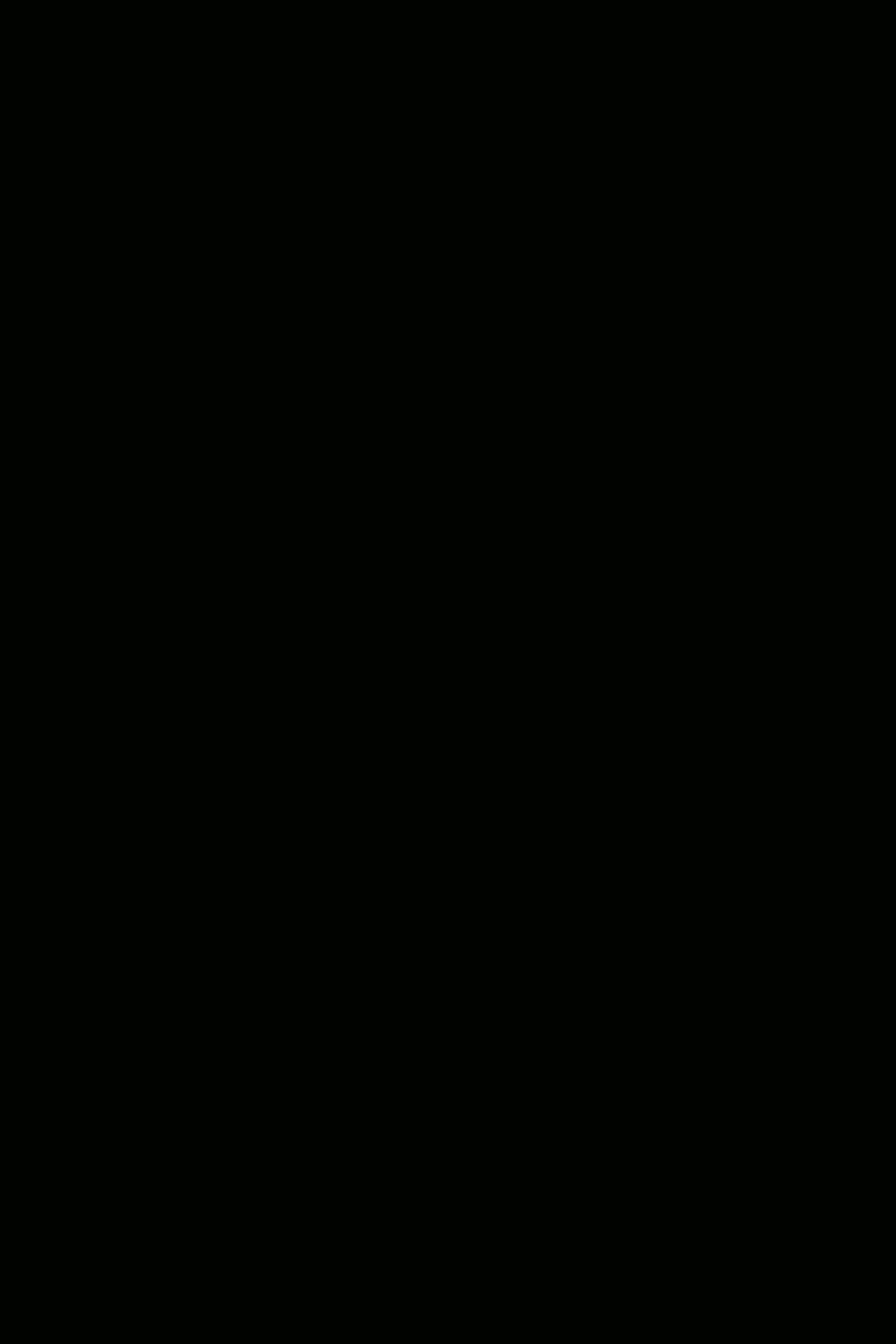
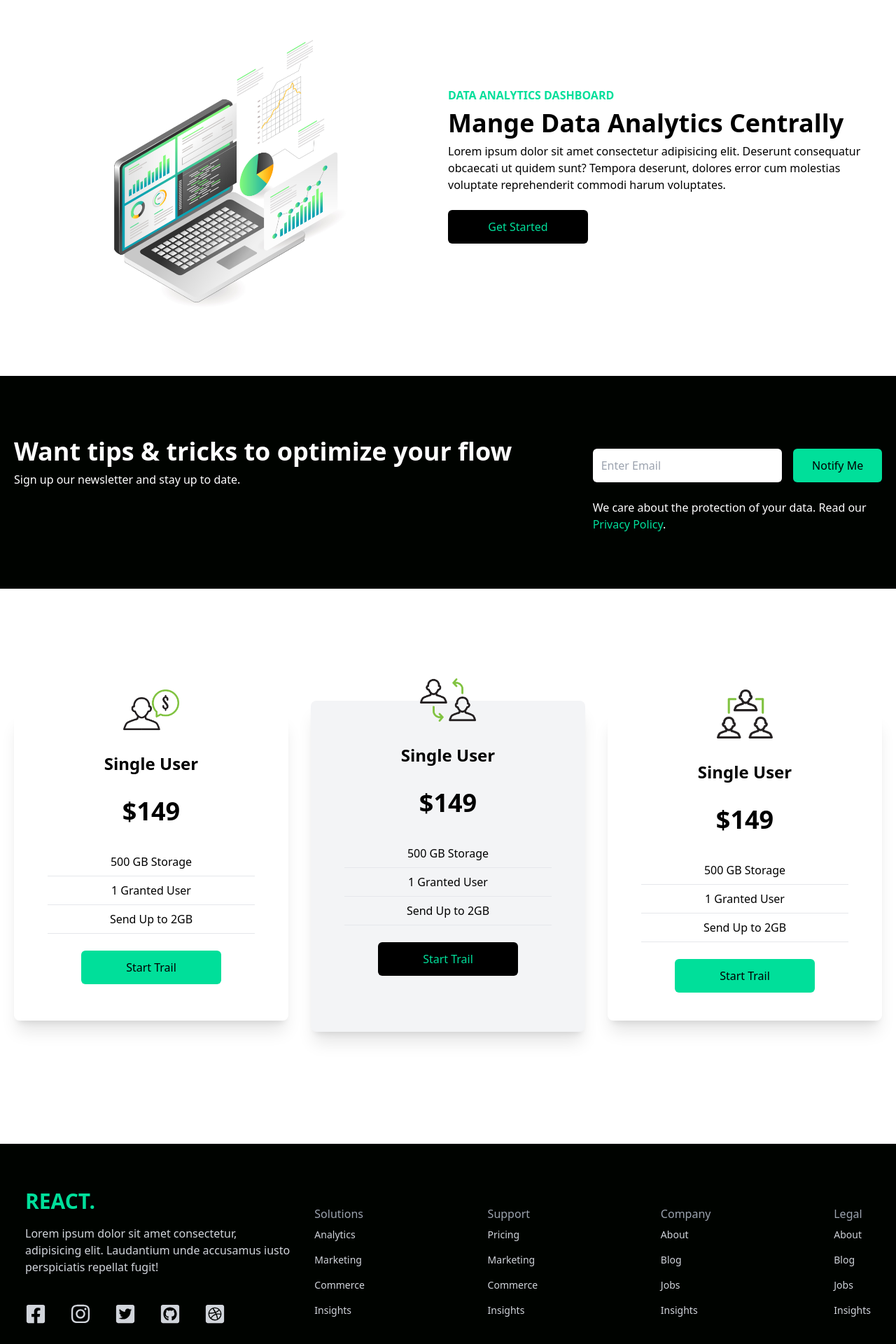
Before and after one commit to MOR3SREZ/training, a React (Create React App) app: page / in a window 1280 px wide. Shown: the part 840-2760 px from the top of the page at 70% size. Before the commit the page ends 800 px from the top, so only its background shows below. Built offline with nearby package versions, Linux system fonts and the light colour scheme; the HTML template or start-up script is replaced by a standard one.

Commit message:
Done Project

```diff
--- a/src/App.js
+++ b/src/App.js
@@ -1,9 +1,19 @@
+import Analytics from './components/Analytics';
+import Cards from './components/Cards';
+import Footer from './components/Footer';
+import Hero from './components/Hero';
 import Navbar from './components/Navbar';
+import NewsLetter from './components/NewsLetter';
 
 function App() {
   return (
     <div className='App'>
       <Navbar />
+      <Hero />
+      <Analytics />
+      <NewsLetter />
+      <Cards />
+      <Footer />
     </div>
   );
 }
--- /dev/null
+++ b/src/components/Analytics.jsx
@@ -0,0 +1,27 @@
+import Laptop from '../assets/laptop.jpg';
+
+const Analytics = () => {
+  return (
+    <div className='w-full bg-white py-16 px-4'>
+      <div className='max-w-[1240px] mx-auto grid md:grid-cols-2'>
+        <img className='w-[500px] mx-auto my-4' src={Laptop} alt='laptop' />
+        <div className='flex flex-col justify-center text-center md:text-left'>
+          <p className='text-[#00df9a] font-bold '>DATA ANALYTICS DASHBOARD</p>
+          <h1 className='md:text-4xl sm:text-3xl text-2xl font-bold py-2'>
+            Mange Data Analytics Centrally
+          </h1>
+          <p>
+            Lorem ipsum dolor sit amet consectetur adipisicing elit. Deserunt
+            consequatur obcaecati ut quidem sunt? Tempora deserunt, dolores
+            error cum molestias voluptate reprehenderit commodi harum
+            voluptates.
+          </p>
+          <button className='bg-black w-[200px] rounded-md font-medium my-6 mx-auto py-3 text-[#00df9a] md:ml-0'>
+            Get Started
+          </button>
+        </div>
+      </div>
+    </div>
+  );
+};
+export default Analytics;
--- /dev/null
+++ b/src/components/Cards.jsx
@@ -0,0 +1,69 @@
+import Single from '../assets/single.png';
+import Double from '../assets/double.png';
+import Triple from '../assets/triple.png';
+
+const Cards = () => {
+  return (
+    <div className='w-full py-[10rem] px-4 bg-white'>
+      <div className='max-w-[1240px] mx-auto grid md:grid-cols-3 gap-8'>
+        {/* First One */}
+        <div className='w-full shadow-xl flex flex-col p-4 my-4 rounded-lg hover:scale-105 duration-200'>
+          <img
+            className='w-20 mx-auto mt-[-3rem] bg-white'
+            src={Single}
+            alt=''
+          />
+          <h2 className='text-2xl font-bold text-center py-8'>Single User</h2>
+          <p className='text-center text-4xl font-bold'>$149</p>
+          <div className='text-center font-medium'>
+            <p className='py-2 border-b mx-8 mt-8'>500 GB Storage</p>
+            <p className='py-2 border-b mx-8 '>1 Granted User</p>
+            <p className='py-2 border-b mx-8 '>Send Up to 2GB</p>
+          </div>
+          <button className='bg-[#00df9a] w-[200px] rounded-md font-medium my-6 mx-auto py-3 text-black'>
+            Start Trail
+          </button>
+        </div>
+
+        {/* {Seconde one} */}
+        <div className='w-full shadow-xl flex flex-col p-4 md:my-0 my-8 bg-gray-100 rounded-lg hover:scale-105 duration-200'>
+          <img
+            className='w-20 mx-auto mt-[-3rem] bg-transparent'
+            src={Double}
+            alt=''
+          />
+          <h2 className='text-2xl font-bold text-center py-8'>Single User</h2>
+          <p className='text-center text-4xl font-bold'>$149</p>
+          <div className='text-center font-medium'>
+            <p className='py-2 border-b mx-8 mt-8'>500 GB Storage</p>
+            <p className='py-2 border-b mx-8 '>1 Granted User</p>
+            <p className='py-2 border-b mx-8 '>Send Up to 2GB</p>
+          </div>
+          <button className='bg-black w-[200px] rounded-md font-medium my-6 mx-auto py-3 text-[#00df9a]'>
+            Start Trail
+          </button>
+        </div>
+
+        {/* Third One */}
+        <div className='w-full shadow-xl flex flex-col p-4 my-4 rounded-lg hover:scale-105 duration-200'>
+          <img
+            className='w-20 mx-auto mt-[-3rem] bg-white'
+            src={Triple}
+            alt=''
+          />
+          <h2 className='text-2xl font-bold text-center py-8'>Single User</h2>
+          <p className='text-center text-4xl font-bold'>$149</p>
+          <div className='text-center font-medium'>
+            <p className='py-2 border-b mx-8 mt-8'>500 GB Storage</p>
+            <p className='py-2 border-b mx-8 '>1 Granted User</p>
+            <p className='py-2 border-b mx-8 '>Send Up to 2GB</p>
+          </div>
+          <button className='bg-[#00df9a] w-[200px] rounded-md font-medium my-6 mx-auto py-3 text-black'>
+            Start Trail
+          </button>
+        </div>
+      </div>
+    </div>
+  );
+};
+export default Cards;
--- /dev/null
+++ b/src/components/Footer.jsx
@@ -0,0 +1,67 @@
+import {
+  FaDribbbleSquare,
+  FaFacebookSquare,
+  FaGithubSquare,
+  FaInstagram,
+  FaTwitterSquare,
+} from 'react-icons/fa';
+
+const Footer = () => {
+  return (
+    <footer className='max-w-[1240px] mx-auto py-16 px-4 grid lg:grid-cols-3 gap-8 text-gray-300'>
+      <div>
+        <h1 className='w-full text-3xl font-bold text-[#00df9a]'>REACT.</h1>
+        <p className='py-4'>
+          Lorem ipsum dolor sit amet consectetur, adipisicing elit. Laudantium
+          unde accusamus iusto perspiciatis repellat fugit!
+        </p>
+        <div className='flex justify-between md:w-[75%] my-6'>
+          <FaFacebookSquare size={30} />
+          <FaInstagram size={30} />
+          <FaTwitterSquare size={30} />
+          <FaGithubSquare size={30} />
+          <FaDribbbleSquare size={30} />
+        </div>
+      </div>
+      <div className='lg:col-span-2 flex justify-between mt-6'>
+        <div>
+          <h6 className='font-medium text-gray-400'> Solutions</h6>
+          <ul>
+            <li className='py-2 text-sm'>Analytics</li>
+            <li className='py-2 text-sm'>Marketing</li>
+            <li className='py-2 text-sm'>Commerce</li>
+            <li className='py-2 text-sm'>Insights</li>
+          </ul>
+        </div>
+        <div>
+          <h6 className='font-medium text-gray-400'> Support</h6>
+          <ul>
+            <li className='py-2 text-sm'>Pricing</li>
+            <li className='py-2 text-sm'>Marketing</li>
+            <li className='py-2 text-sm'>Commerce</li>
+            <li className='py-2 text-sm'>Insights</li>
+          </ul>
+        </div>
+        <div>
+          <h6 className='font-medium text-gray-400'> Company</h6>
+          <ul>
+            <li className='py-2 text-sm'>About</li>
+            <li className='py-2 text-sm'>Blog</li>
+            <li className='py-2 text-sm'>Jobs</li>
+            <li className='py-2 text-sm'>Insights</li>
+          </ul>
+        </div>
+        <div>
+          <h6 className='font-medium text-gray-400'> Legal</h6>
+          <ul>
+            <li className='py-2 text-sm'>About</li>
+            <li className='py-2 text-sm'>Blog</li>
+            <li className='py-2 text-sm'>Jobs</li>
+            <li className='py-2 text-sm'>Insights</li>
+          </ul>
+        </div>
+      </div>
+    </footer>
+  );
+};
+export default Footer;
--- /dev/null
+++ b/src/components/Hero.jsx
@@ -0,0 +1,28 @@
+const Hero = () => {
+  return (
+    <div className='text-white '>
+      <div className='max-w-[800px] mt-[-96px] w-full  h-screen mx-auto text-center flex flex-col  justify-center'>
+        <p className='text-[#00df9a] font-bold p-2'>
+          GROWING WITHE DATA ANALYTICS
+        </p>
+        <h1 className='md:text-7xl sm:text-6xl text-4xl  font-bold md:py-6'>
+          Grow with data.
+        </h1>
+        <div>
+          <p className='md:text-5xl sm:text-4xl text-xl font-bold py-4'>
+            Fast, flexible financing for{' '}
+            <span className='text-gray-500'>BTB</span>
+          </p>
+        </div>
+        <p className='md:text-2xl text-xl font-bold text-gray-500'>
+          Monitor your data analytics to increase revenue for BTB, BTC, & SASS
+          platforms.
+        </p>
+        <button className='bg-[#00df9a] w-[200px] rounded-md font-medium my-6 mx-auto py-3 text-black'>
+          Get Started
+        </button>
+      </div>
+    </div>
+  );
+};
+export default Hero;
--- a/src/components/Navbar.jsx
+++ b/src/components/Navbar.jsx
@@ -20,14 +20,14 @@
       </ul>
 
       <div onClick={handleNav} className='block md:hidden'>
-        {!nav ? <AiOutlineClose size={20} /> : <AiOutlineMenu size={20} />}
+        {nav ? <AiOutlineMenu size={20} /> : <AiOutlineClose size={20} />}
       </div>
 
       <div
         className={
-          !nav
-            ? `fixed left-0 top-0 w-[60%] h-full border-r border-r-gray-900 bg-[#000300] ease-in-out duration-500`
-            : `fixed left-[-100%] `
+          nav
+            ? `fixed left-[-100%] `
+            : `fixed left-0 top-0 w-[60%] h-full border-r border-r-gray-900 bg-[#000300] ease-in-out duration-500`
         }
       >
         <h1 className='w-full text-3xl font-bold text-[#00df9a] m-4'>REACT.</h1>
--- /dev/null
+++ b/src/components/NewsLetter.jsx
@@ -0,0 +1,31 @@
+const NewsLetter = () => {
+  return (
+    <div className='w-full py-16 text-white px-4'>
+      <div className='max-w-[1240px] mx-auto grid lg:grid-cols-3'>
+        <div className='lg:col-span-2 my-4'>
+          <h1 className='md:text-4xl sm:text-3xl text-2xl font-bold py-2'>
+            Want tips & tricks to optimize your flow
+          </h1>
+          <p>Sign up our newsletter and stay up to date.</p>
+        </div>
+        <div className='my-4'>
+          <div className='flex flex-col sm:flex-row items-center justify-between w-full'>
+            <input
+              className='p-3 flex w-full rounded-md text-black'
+              type='email'
+              placeholder='Enter Email'
+            />
+            <button className='bg-[#00df9a] w-[200px] rounded-md font-medium my-6 ml-4 py-3 text-black'>
+              Notify Me
+            </button>
+          </div>
+          <p>
+            We care about the protection of your data. Read our{' '}
+            <span className='text-[#00df9a]'>Privacy Policy</span>.
+          </p>
+        </div>
+      </div>
+    </div>
+  );
+};
+export default NewsLetter;
```
